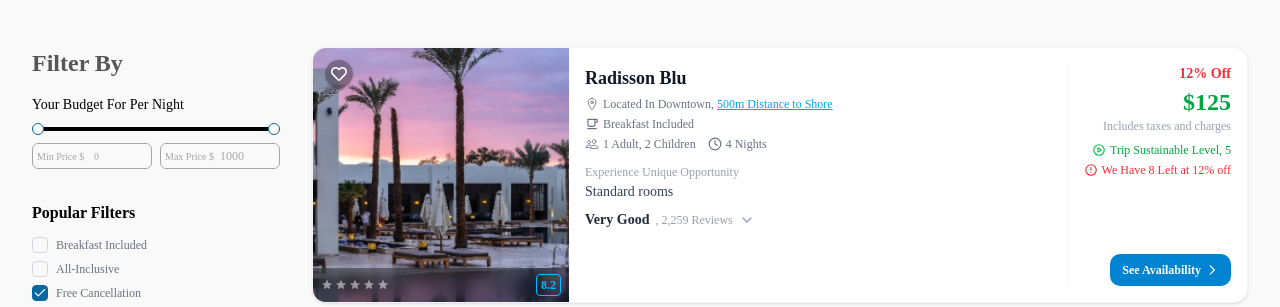
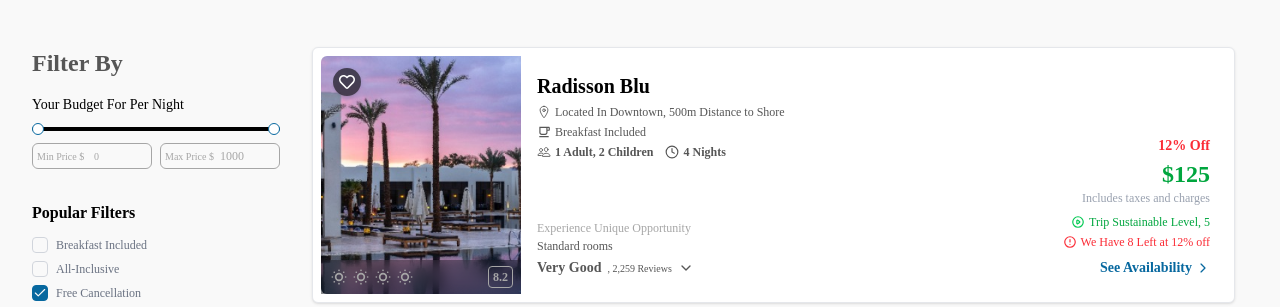
Before and after one commit to Rahul-Mallik-CSE/EasyTravio, a Next.js app: page /hotel/search in a window 1280 px wide. Shown: the part 580-887 px from the top of the page. Built offline with nearby package versions, Linux system fonts and the light colour scheme.

Commit message:
enhance layout and styling for HotelListCard and HotelSearchResultAndFilterSection components

```diff
--- a/src/components/HotelComponents/HotelSearchPageComponents/HotelSearchResultAndFilterSection.tsx
+++ b/src/components/HotelComponents/HotelSearchPageComponents/HotelSearchResultAndFilterSection.tsx
@@ -95,7 +95,7 @@ const HotelSearchResultAndFilterSection = () => {
         </aside>
 
         {/* Results */}
-        <div className="flex-1 min-w-0 flex flex-col gap-4">
+        <div className="flex-1 min-w-0 flex flex-col gap-4 mr-3.25">
           <HotelSearchResultSide
             hotels={filteredHotels}
             visibleCount={visibleCount}
--- a/src/components/HotelComponents/HotelSearchPageComponents/SubComponents/HotelListCard.tsx
+++ b/src/components/HotelComponents/HotelSearchPageComponents/SubComponents/HotelListCard.tsx
@@ -5,11 +5,13 @@ import { FaRegHeart, FaHeart } from "react-icons/fa";
 import { IoLocationOutline } from "react-icons/io5";
 import { MdOutlineFreeBreakfast } from "react-icons/md";
 import { IoPeopleOutline } from "react-icons/io5";
-import { LuClock4 } from "react-icons/lu";
+import { LuClock4, LuSunDim } from "react-icons/lu";
 import { HiOutlinePlay} from "react-icons/hi";
 import { HiOutlineExclamationCircle } from "react-icons/hi";
 import { ChevronDown } from "lucide-react";
 import { HotelSearchItem } from "@/types/HotelSearchPageTypes";
+import Link from "next/link";
+import { IoIosArrowForward } from "react-icons/io";
 
 interface HotelListCardProps {
   hotel: HotelSearchItem;
@@ -18,15 +20,11 @@ interface HotelListCardProps {
 function StarRating({ count = 5 }: { count?: number }) {
   return (
     <div className="flex gap-0.5">
-      {Array.from({ length: 5 }).map((_, i) => (
-        <svg
+      {Array.from({ length: 4 }).map((_, i) => (
+        <LuSunDim
           key={i}
-          className={`w-3 h-3 ${i < count ? "text-yellow-400" : "text-white/50"}`}
-          fill="currentColor"
-          viewBox="0 0 20 20"
-        >
-          <path d="M9.049 2.927c.3-.921 1.603-.921 1.902 0l1.07 3.292a1 1 0 00.95.69h3.462c.969 0 1.371 1.24.588 1.81l-2.8 2.034a1 1 0 00-.364 1.118l1.07 3.292c.3.921-.755 1.688-1.54 1.118l-2.8-2.034a1 1 0 00-1.175 0l-2.8 2.034c-.784.57-1.838-.197-1.539-1.118l1.07-3.292a1 1 0 00-.364-1.118L2.98 8.72c-.783-.57-.38-1.81.588-1.81h3.461a1 1 0 00.951-.69l1.07-3.292z" />
-        </svg>
+          className={`w-5 h-5 ${i < count ? "text-yellow-400" : "text-secondary"}`}
+        />
       ))}
     </div>
   );
@@ -36,10 +34,10 @@ const HotelListCard: React.FC<HotelListCardProps> = ({ hotel }) => {
   const [favorited, setFavorited] = useState(false);
 
   return (
-    <div className="bg-white rounded-xl shadow-sm border border-gray-100 flex flex-col md:flex-row overflow-hidden max-h-none md:max-h-64 hover:shadow-md transition-shadow duration-200 relative">
+    <div className="bg-white p-2 rounded-sm shadow-sm border border-gray-200 flex flex-col sm:flex-row overflow-visible max-h-none sm:max-h-64 hover:shadow-md transition-shadow duration-200 relative">
       {/* VIP Tag */}
       {hotel.isVip && (
-        <div className="absolute top-0 right-0 z-20">
+        <div className="absolute -top-1.75 -right-3.25 z-20">
           <Image
             src="/images/VIPTag.png"
             alt="VIP Gifts"
@@ -51,18 +49,18 @@ const HotelListCard: React.FC<HotelListCardProps> = ({ hotel }) => {
       )}
 
       {/* Image Section */}
-      <div className="relative w-full md:w-56 lg:w-64 flex-shrink-0 aspect-4/3 md:aspect-auto md:h-auto overflow-hidden">
+      <div className="relative w-full sm:w-44 lg:w-50 shrink-0 aspect-4/3 md:aspect-auto md:h-auto overflow-hidden">
         <Image
           src={hotel.image}
           alt={hotel.name}
-          className="w-full h-full object-cover hover:scale-105 transition-transform duration-500"
+          className="w-full h-full rounded-t-sm sm:rounded-t-none sm:rounded-l-sm object-cover hover:scale-105 transition-transform duration-500"
           width={400}
           height={300}
         />
         {/* Heart Button */}
         <button
           onClick={() => setFavorited(!favorited)}
-          className="absolute cursor-pointer top-3 left-3 w-7 h-7 rounded-full bg-black/30 backdrop-blur-sm flex items-center justify-center shadow hover:bg-white/80 transition-colors duration-200 z-10"
+          className="absolute cursor-pointer top-3 left-3 w-7 h-7 rounded-full bg-black/60 backdrop-blur-sm flex items-center justify-center shadow hover:bg-white/80 transition-colors duration-200 z-10"
           aria-label="Add to favorites"
         >
           {favorited ? (
@@ -76,7 +74,7 @@ const HotelListCard: React.FC<HotelListCardProps> = ({ hotel }) => {
         <div className="absolute bottom-0 left-0 right-0 px-2 py-1.5 flex items-center justify-between bg-black/30 backdrop-blur-sm">
           <StarRating count={hotel.starRating} />
           {hotel.rating !== null && (
-            <span className="border border-sky-400 text-sky-400 text-xs font-semibold px-1 py-0.5 rounded">
+            <span className="border border-secondary text-secondary text-xs font-semibold px-1 py-0.5 rounded">
               {hotel.rating}
             </span>
           )}
@@ -84,24 +82,25 @@ const HotelListCard: React.FC<HotelListCardProps> = ({ hotel }) => {
       </div>
 
       {/* Content Section */}
-      <div className="flex flex-col md:flex-row flex-1 p-3 md:p-4 gap-3 md:gap-0">
+      <div className="flex flex-col sm:flex-row flex-1 p-3 md:p-2 lg:p-4 gap-3 md:gap-0">
         {/* Main Info */}
-        <div className="flex-1 pr-0 md:pr-4">
-          <h3 className="font-bold text-base md:text-lg text-gray-900 mb-1">{hotel.name}</h3>
-          <div className="flex items-center gap-1 text-gray-500 text-xs mb-1">
-            <IoLocationOutline className="w-3.5 h-3.5 flex-shrink-0" />
+        <div className="flex-1 pr-0 md:pr-4 h-full flex flex-col justify-between">
+            <div>
+                <h3 className="font-extrabold text-base md:text-lg lg:text-xl text-primary mb-1">{hotel.name}</h3>
+                <div className="flex items-center gap-1 text-quaternary text-xs md:text-[10px] lg:text-xs mb-1">
+                    <IoLocationOutline className="w-3.5 h-3.5 shrink-0" />
                     <span>
                     Located In {hotel.location},{" "}
-              <span className="text-sky-500 underline cursor-pointer">{hotel.distanceToShore}</span>
+                    {hotel.distanceToShore}
                     </span>
                 </div>
                 {hotel.breakfastIncluded && (
-            <div className="flex items-center gap-1 text-gray-500 text-xs mb-1">
-              <MdOutlineFreeBreakfast className="w-3.5 h-3.5 flex-shrink-0" />
+                    <div className="flex items-center gap-1 text-quaternary text-xs md:text-[10px] lg:text-xs mb-1">
+                    <MdOutlineFreeBreakfast className="w-3.5 h-3.5 shrink-0" />
                     <span>Breakfast Included</span>
                     </div>
                 )}
-          <div className="flex items-center gap-3 text-gray-500 text-xs mb-3">
+                <div className="flex items-center gap-3 text-quaternary text-xs md:text-[10px] lg:text-xs font-semibold ">
                         <div className="flex items-center gap-1">
                         <IoPeopleOutline className="w-3.5 h-3.5" />
                         <span>
@@ -113,21 +112,26 @@ const HotelListCard: React.FC<HotelListCardProps> = ({ hotel }) => {
                         <span>{hotel.nights} Nights</span>
                         </div>
                 </div>
+            </div>
 
+          <div>
             {/* Theme / Room Type */}
-          <p className="text-xs text-gray-400 mb-0.5">{hotel.theme}</p>
-          <p className="text-sm text-gray-700 font-medium mb-2">{hotel.roomType}</p>
+            <p className="text-xs md:text-[10px] lg:text-xs text-secondary mb-0.5">{hotel.theme}</p>
+            <p className="text-sm md:text-[10px] lg:text-xs text-quaternary font-medium mb-1">{hotel.roomType}</p>
 
             {/* Rating Label */}
             <div className="flex items-center gap-1.5">
-            <span className="text-sm font-bold text-gray-800">{hotel.ratingLabel}</span>
-            <span className="text-xs text-gray-400">, {hotel.reviewCount.toLocaleString()} Reviews</span>
-            <ChevronDown className="w-4 h-4 text-gray-400" />
+                <span className="text-sm font-bold text-quaternary">{hotel.ratingLabel}</span>
+                <span className="text-[10px]  text-quaternary">, {hotel.reviewCount.toLocaleString()} Reviews</span>
+                <ChevronDown className="w-4 h-4 text-quaternary" />
             </div>
           </div>
 
+        </div>
+
         {/* Price Section */}
-        <div className="flex flex-row md:flex-col items-center md:items-end justify-between md:justify-start md:min-w-[160px] md:text-right md:ml-auto border-t md:border-t-0 md:border-l border-gray-100 pt-3 md:pt-0 md:pl-4">
+        <div className="flex w-full sm:w-auto mt-auto">
+            <div className="mt-auto w-full flex flex-row sm:flex-col items-end md:items-end justify-between md:justify-start md:min-w-20 md:text-right md:ml-auto   md:pl-4">
                 <div>
                     {hotel.discountPercent > 0 && (
                     <p className="text-red-500 text-sm font-semibold mb-0.5">{hotel.discountPercent}% Off</p>
@@ -152,12 +156,11 @@ const HotelListCard: React.FC<HotelListCardProps> = ({ hotel }) => {
                     )}
                 </div>
 
-          <button className="flex items-center gap-1 bg-sky-600 hover:bg-sky-700 text-white text-xs font-semibold px-3 py-2 rounded-lg transition-colors duration-200 whitespace-nowrap mt-auto">
+                <Link href="/availability" className="flex items-center gap-1 text-theme text-sm md:text-xs lg:text-sm font-bold pl-3 py-0 rounded-lg transition-colors duration-200 whitespace-nowrap ">
                     See Availability
-            <svg className="w-3.5 h-3.5" fill="none" stroke="currentColor" viewBox="0 0 24 24">
-              <path strokeLinecap="round" strokeLinejoin="round" strokeWidth={2} d="M9 5l7 7-7 7" />
-            </svg>
-          </button>
+                    <IoIosArrowForward className="w-3.5 h-3.5 text-theme" />
+                </Link>
+            </div>
         </div>
       </div>
     </div>
```
Lines whose indentation alone changed are shown as unchanged.
